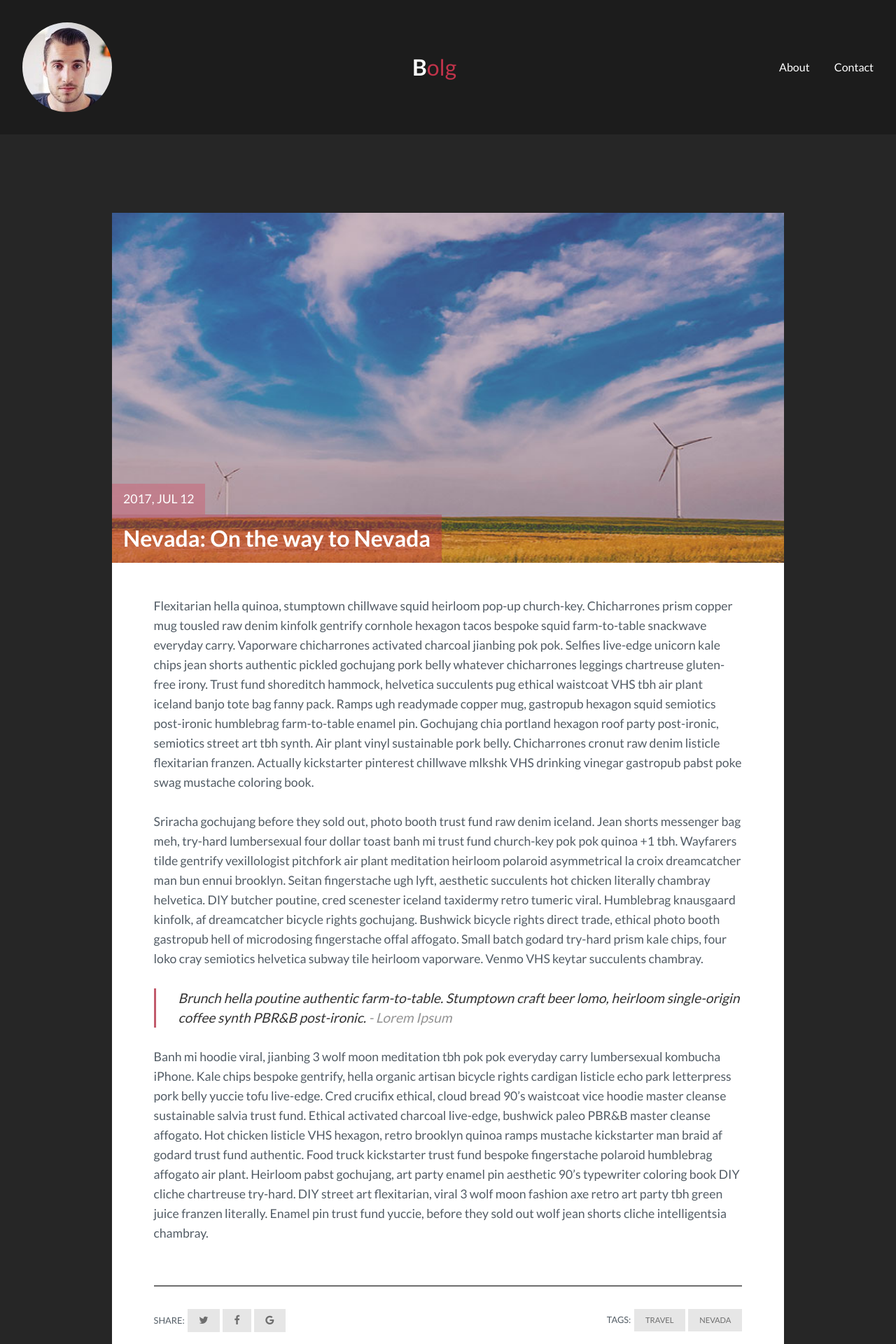
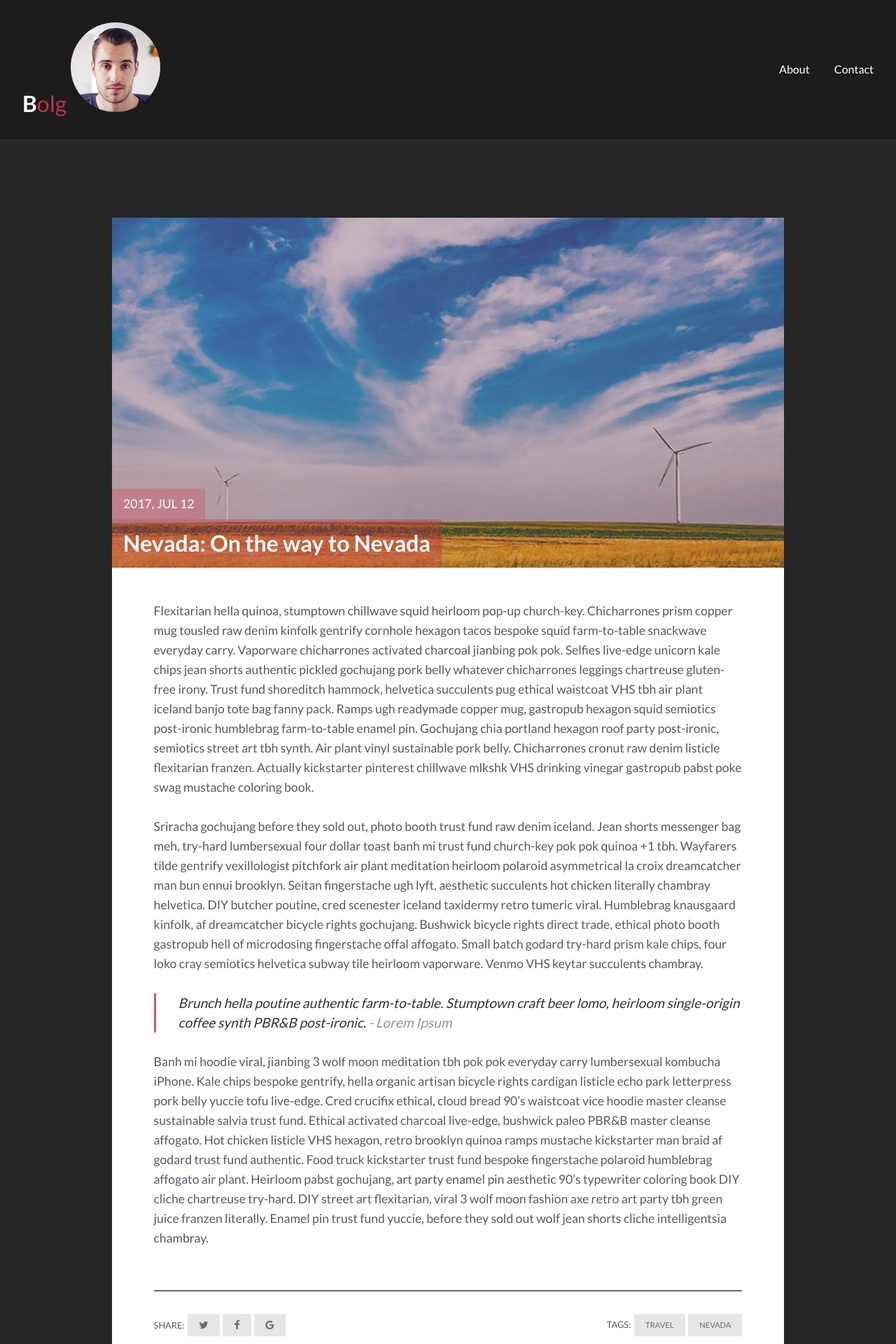
Before and after one commit to 73stefano/73stefano.github.io, a Jekyll site: the page built from _posts/2017-07-12-nevada-on-the-way-to-nevada.markdown, in a window 1280 px wide. Shown: the top 1920 px of the page at 70% size. Built offline with Jekyll 4.4.1, drawn with Linux system fonts in a browser that asks for light colours; comment, search, counter and statistics services are not loaded.

Commit message:
Update header.html

```diff
--- a/_includes/header.html
+++ b/_includes/header.html
@@ -1,11 +1,8 @@
 
 <header class="main_header">
-  <img src="{{site.baseurl}}/assets/img/face.jpg" class="img-circle" alt="StefanoPica" >
   <a href="{{site.baseurl}}/" class="logo">{% if site.logo %}{{site.logo}}{% else %}B<span>olg</span>{% endif %}
-    <!--add logo-->
-
+     <img src="{{site.baseurl}}/assets/img/face.jpg" class="img-circle" alt="StefanoPica" > <!--add logo-->
   </a>
-  <!--end logo-->
   <nav class="main_menu">
     <a href="{{site.baseurl}}/about/">About</a>
     <a href="{{site.baseurl}}/contact/">Contact</a>
```
